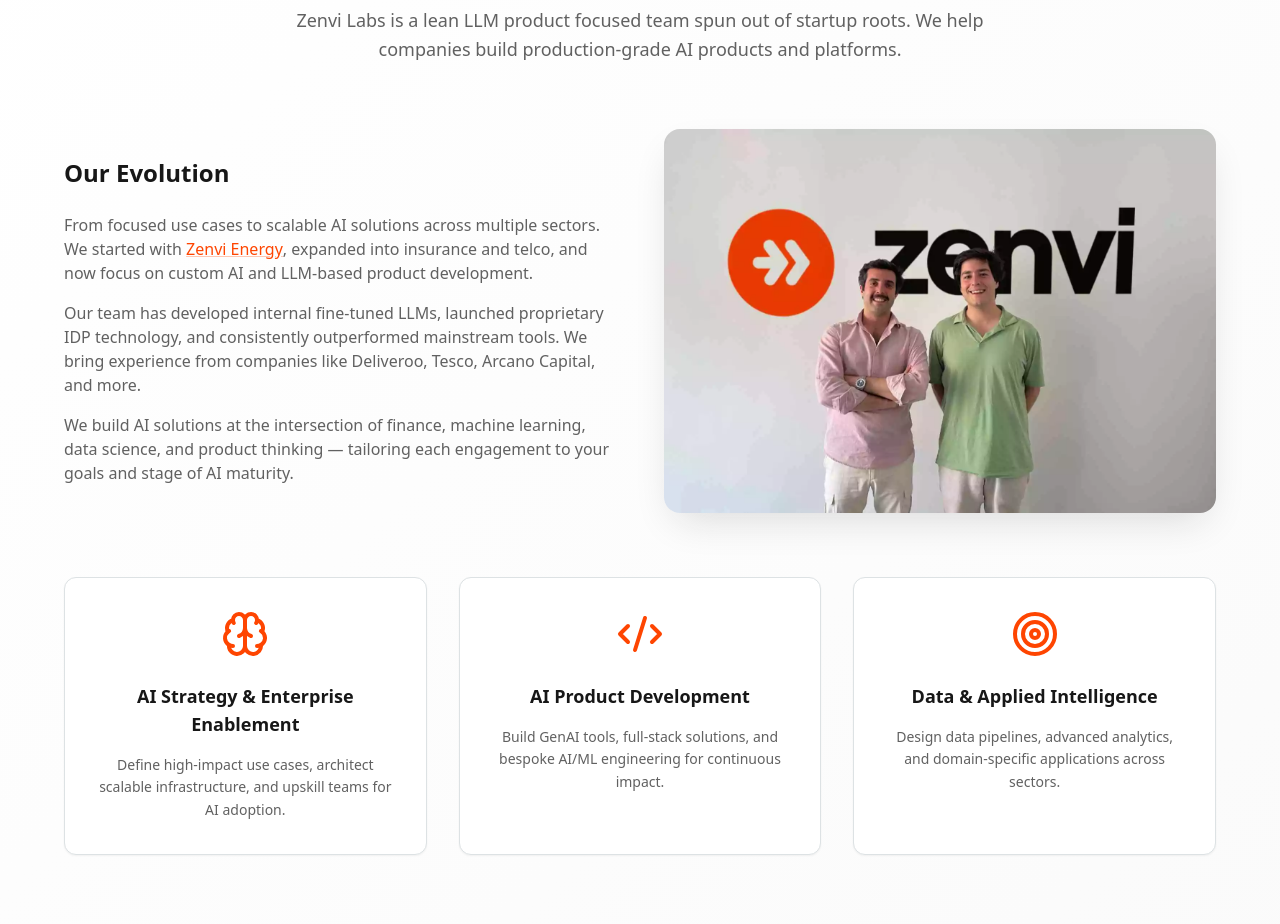
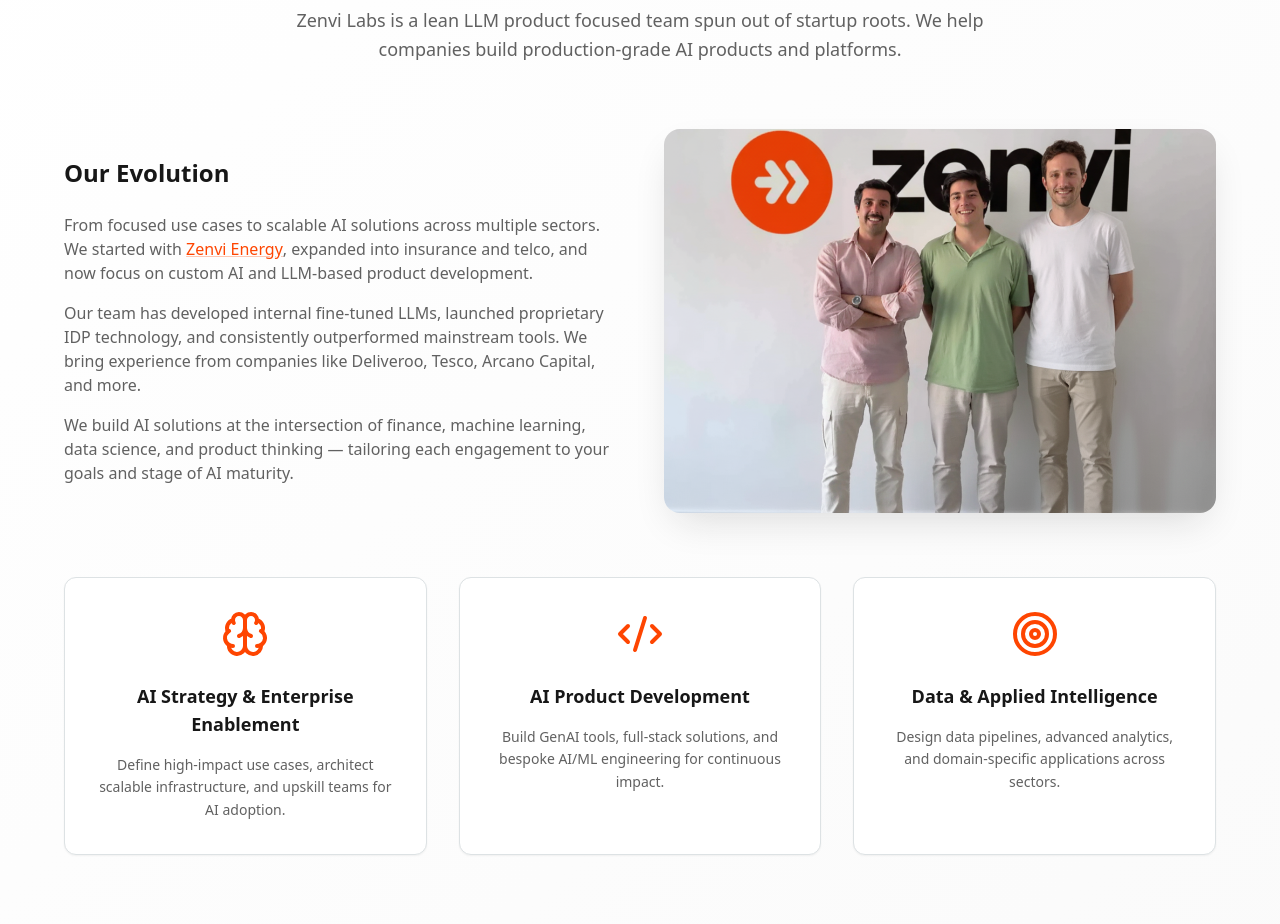
Before and after one commit to zenvi-tech/zenvilabs-website, a React (Vite) app: page / in a window 1280 px wide. Shown: the part 920-1844 px from the top of the page. Built offline with nearby package versions, Linux system fonts and the light colour scheme; no server answers.

Commit message:
Change team pic

```diff
--- a/index.html
+++ b/index.html
@@ -12,7 +12,7 @@
     <meta property="og:title" content="Zenvi Labs" />
     <meta property="og:description" content="Our Intelligence, your Energy" />
     <meta property="og:type" content="website" />
-    <meta property="og:image" content="https://zenvilabs.com/assets/zenvi-team.webp" />
+    <meta property="og:image" content="https://zenvilabs.com/assets/zenvi-team.png" />
     <meta property="og:image:width"   content="600">
     <meta property="og:image:height"  content="315">
 
--- a/src/components/About.tsx
+++ b/src/components/About.tsx
@@ -82,7 +82,7 @@
             <div
               className="rounded-2xl shadow-strong h-96 bg-cover bg-center"
               style={{
-                backgroundImage: `url('${import.meta.env.BASE_URL}assets/zenvi-team.webp')`
+                backgroundImage: `url('${import.meta.env.BASE_URL}assets/zenvi-team.png')`
               }}
             />
           </div>
```
Also changed, not shown: public/assets/zenvi-team.png (added).
